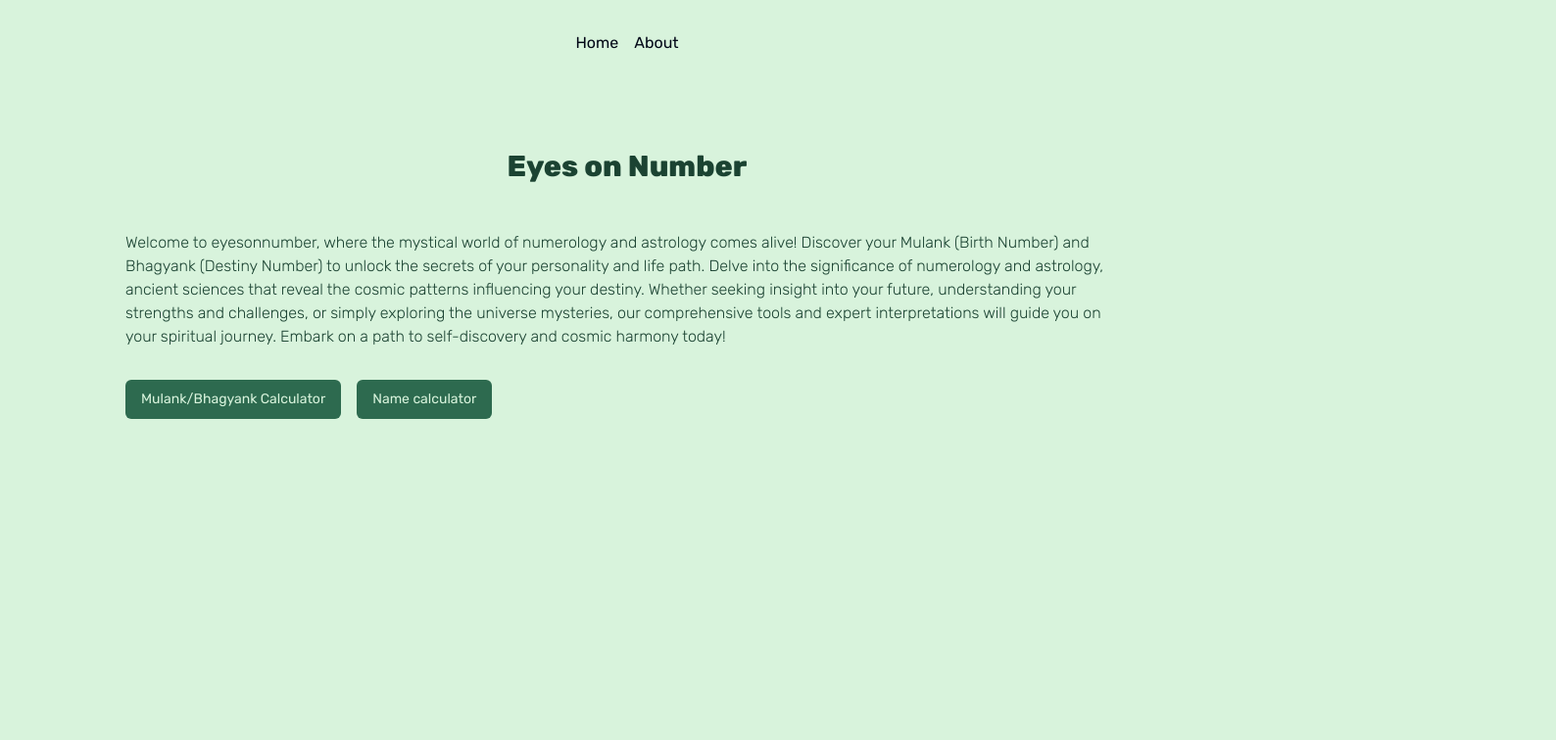
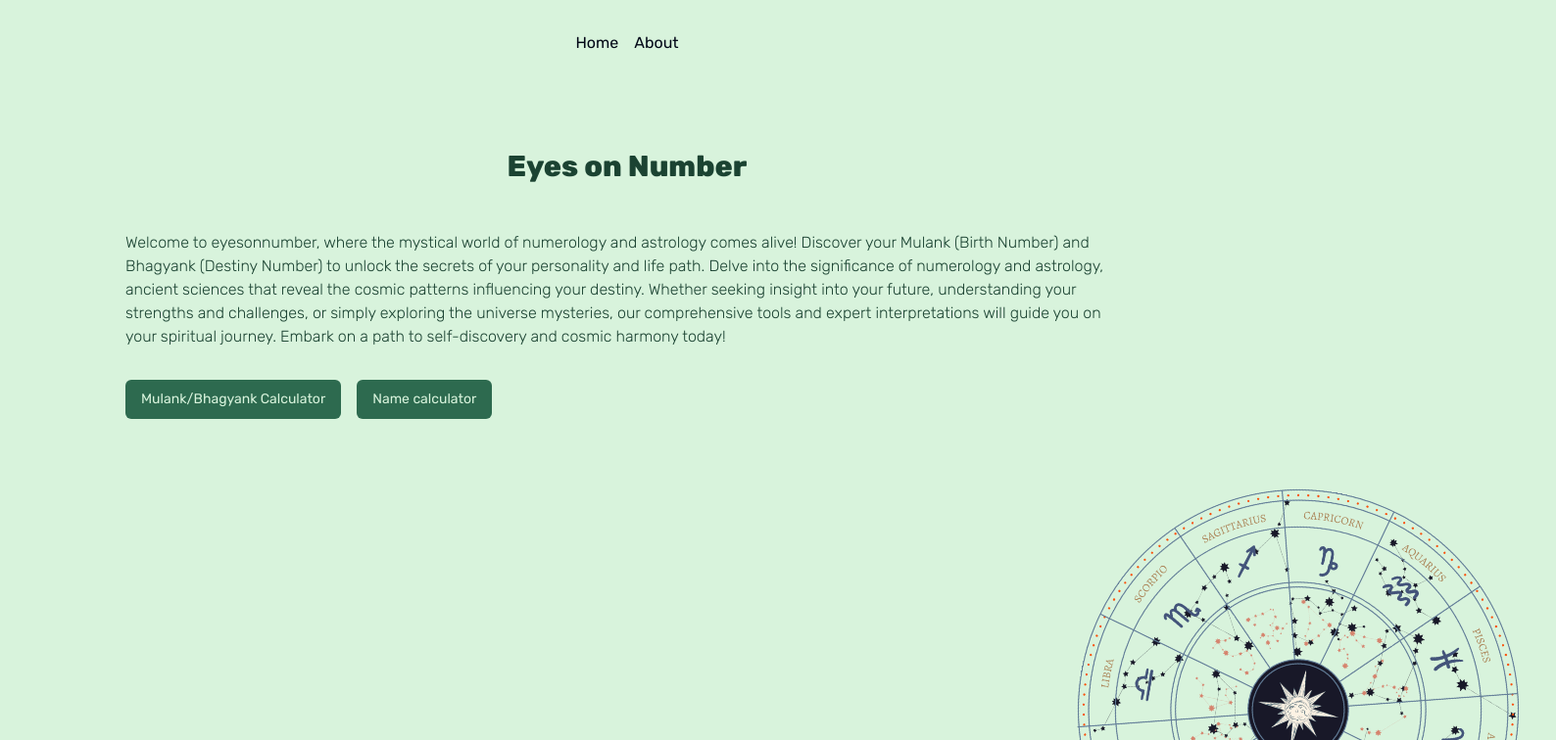
Before and after one commit to eyesonnumber/eyesonnumber, a Next.js app: page / in a window 1280 px wide. Shown: the top 756 px of the page at 98% size, 1588 px wide, since content can reach past the window. Built offline with nearby package versions, Linux system fonts and the light colour scheme.

Commit message:
feat: animated bg

```diff
--- a/src/app/layout.tsx
+++ b/src/app/layout.tsx
@@ -19,7 +19,7 @@ export default function RootLayout({
 }) {
   return (
     <html lang="en" className={rubik.className}>
-      <body className='bg-brand-50'>{children}</body>
+      <body className='bg-brand-50 '>{children}</body>
     </html>
   )
 }
--- a/styles/globals.css
+++ b/styles/globals.css
@@ -67,3 +67,25 @@
     @apply bg-background text-foreground;
   }
 }
+
+@keyframes rotate-bg {
+  from {
+    transform: rotate(0deg);
+  }
+  to {
+    transform: rotate(360deg);
+  }
+}
+
+body::before {
+  content: "";
+  position: absolute;
+  top: 500px;
+  left: 1100px;
+  width: 450px;
+  height: 450px;
+  background: url('/assets/astrology-circle-orance-dots.png') no-repeat;
+  background-size: contain;
+  animation: rotate-bg 20s linear infinite;
+  z-index: -1;
+}
```
Also changed, not shown: public/assets/astrology-circle-orance-dots.png (added).
